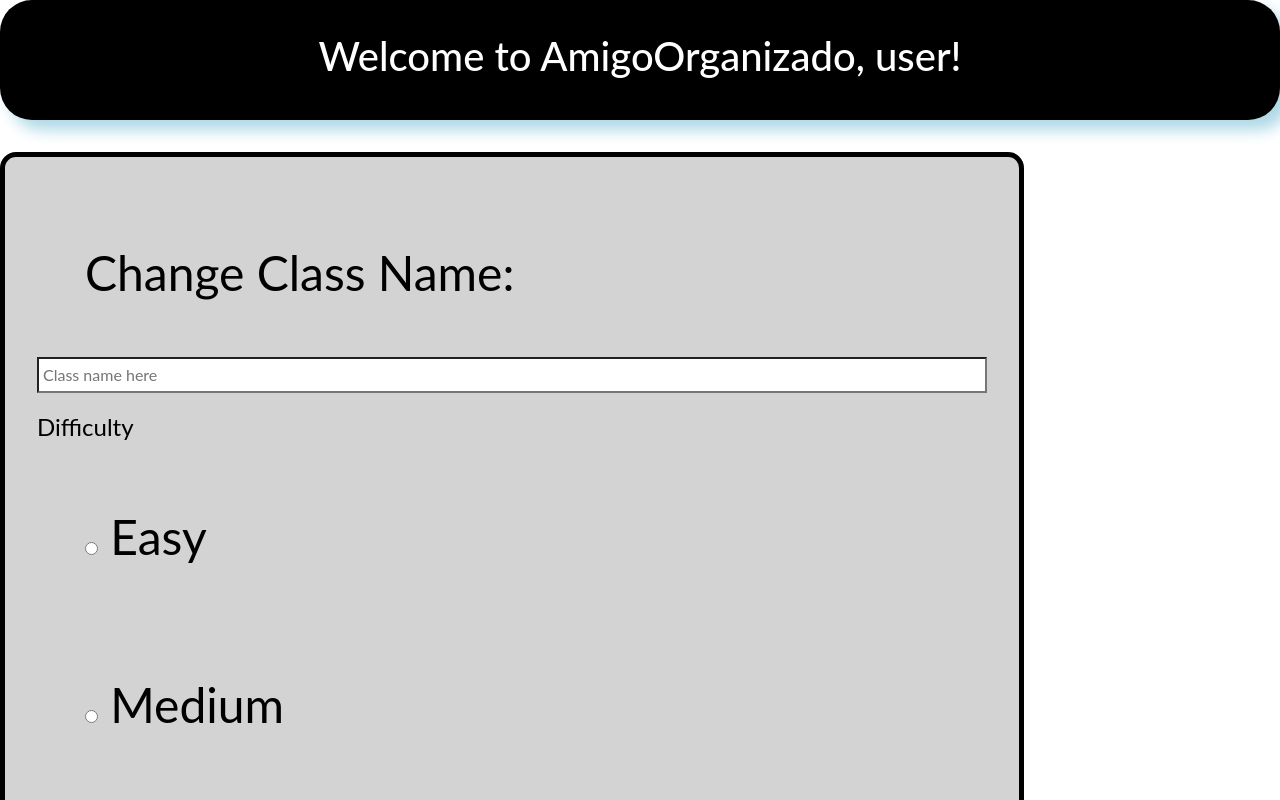
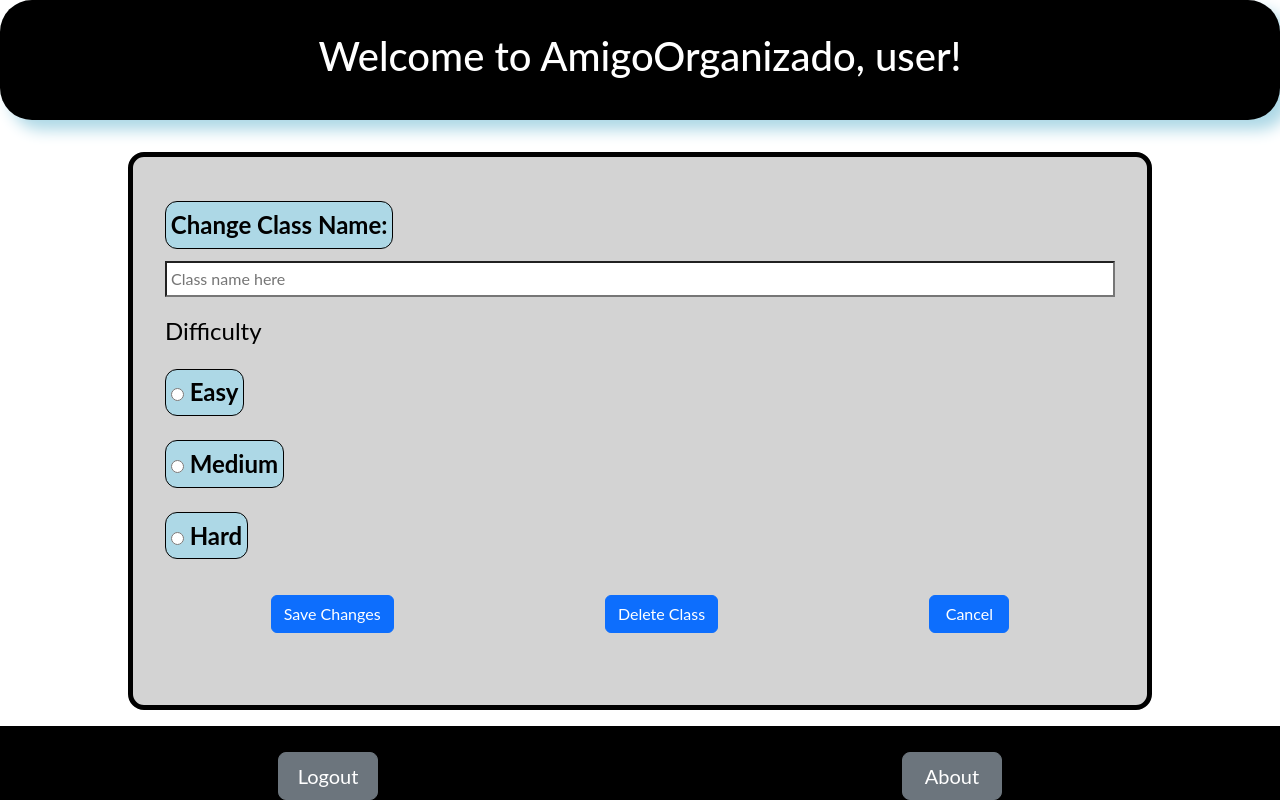
Before and after one commit to Jakeyboom/CS260Startup, a React (Vite) app: page /edit_class in a window 1280 px wide. Shown: the top 800 px of the page. Built offline with nearby package versions, Linux system fonts and the light colour scheme.

Commit message:
Implementented edit_class.jsx

```diff
--- a/src/edit_class/edit_class.jsx
+++ b/src/edit_class/edit_class.jsx
@@ -4,25 +4,25 @@ import 'bootstrap/dist/css/bootstrap.min.css';
 
 export function EditClass() {
     return(
-         <main>
+         <main className="main-add-edit">
 
         <form action="main.html" method="get" class="add-and-edit-form">
 
-            <label for="class-name">Change Class Name:</label>
+            <label className="add-edit-label"for="class-name">Change Class Name:</label>
             <input type="text" id="class-name" name="className" required placeholder="Class name here"/>
 
             <fieldset>
                 <legend>Difficulty</legend>
 
-                <label>
+                <label className="add-edit-label">
                     <input type="radio" name="difficulty" value="easy" required/> Easy
                 </label>
 
-                <label>
+                <label className="add-edit-label">
                     <input type="radio" name="difficulty" value="medium"/> Medium
                 </label>
 
-                <label>
+                <label className="add-edit-label">
                     <input type="radio" name="difficulty" value="hard"/> Hard
                 </label>
 
```
